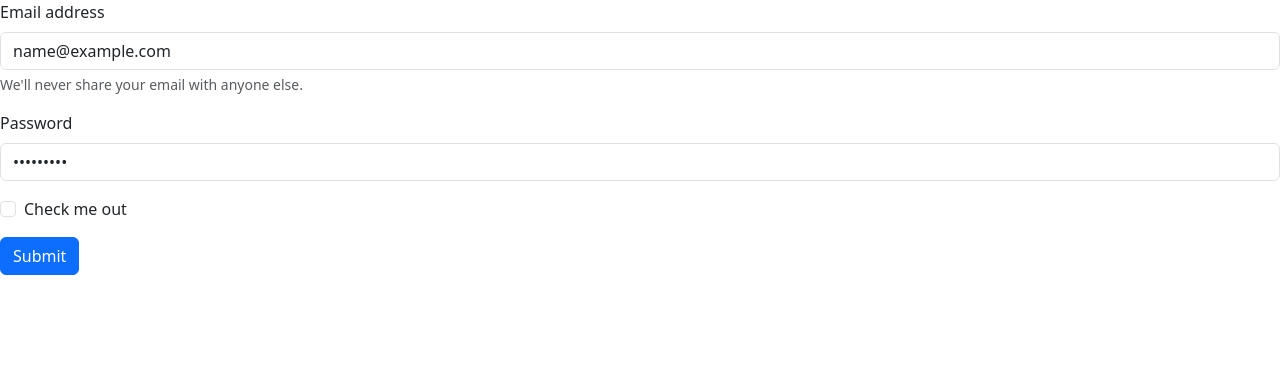
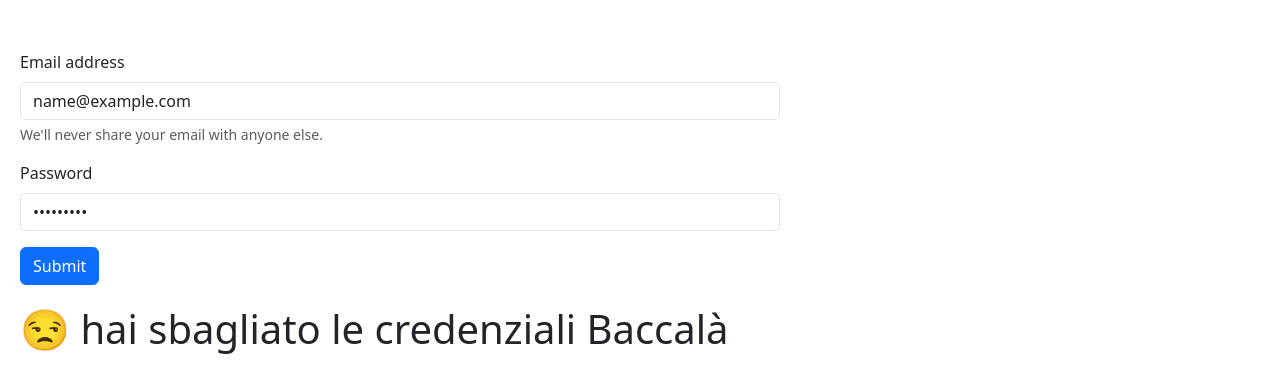
Before and after one commit to Francescodc92/js-mail-dadi, a plain HTML site: page index.html in a window 1280 px wide. Both pictures are taken after typing "name@example.com", "Sample123" into the empty fields and a click on the button "Submit". Drawn offline with nearby package versions, Linux system fonts and the light colour scheme.

Commit message:
end exercize 1

```diff
--- a/css/style.css
+++ b/css/style.css
@@ -5,3 +5,12 @@
   -webkit-font-smoothing: antialiased;
   -moz-osx-font-smoothing: grayscale;
 }
+
+.my-container {
+  max-width: 800px;
+  padding-top: 50px;
+  padding-inline: 20px;
+}
+h1 {
+  margin-top: 20px;
+}
--- a/index.html
+++ b/index.html
@@ -15,6 +15,7 @@
     <link rel="stylesheet" href="./css/style.css" />
   </head>
   <body>
+    <div class="my-container">
       <form id="login-form" method="get" action="">
         <div class="mb-3">
           <label for="email" class="form-label">Email address</label>
@@ -32,14 +33,14 @@
           <label for="exampleInputPassword1" class="form-label">Password</label>
           <input type="password" class="form-control" id="password" />
         </div>
-      <div class="mb-3 form-check">
-        <input type="checkbox" class="form-check-input" id="exampleCheck1" />
-        <label class="form-check-label" for="exampleCheck1">Check me out</label>
-      </div>
+
         <button type="submit" class="btn btn-primary">Submit</button>
       </form>
       <!--end form -->
+      <h1 id="login-result"></h1>
       <!--bootstrap js-->
+    </div>
+    <!--my container-->
     <script
       src="https://cdn.jsdelivr.net/npm/bootstrap@5.3.0/dist/js/bootstrap.bundle.min.js"
       integrity="sha384-geWF76RCwLtnZ8qwWowPQNguL3RmwHVBC9FhGdlKrxdiJJigb/j/68SIy3Te4Bkz"
--- a/js/script.js
+++ b/js/script.js
@@ -19,7 +19,6 @@ Ragionamento Base
         - svuotare il form per permettergli di inserire un nuovo valore
 
 */
-const formElement = document.querySelector("#login-form")
 const registeredUsers = [
   {
     email: "francescodicorpo30@gmail.com",
@@ -38,13 +37,14 @@ const registeredUsers = [
     password: "123645abg",
   },
 ]
-
+const formElement = document.querySelector("#login-form")
+const LoginResult = document.querySelector("#login-result")
 formElement.addEventListener("submit", (e) => {
   e.preventDefault()
   const emailInput = document.querySelector("#email")
   const passwordInput = document.querySelector("#password")
-  const emailValue = emailInput.value.toLowerCase()
-  const passwordValue = passwordInput.value
+  let emailValue = emailInput.value.toLowerCase()
+  let passwordValue = passwordInput.value
   let authorizedUser = false
 
   registeredUsers.forEach((user) => {
@@ -56,8 +56,9 @@ formElement.addEventListener("submit", (e) => {
   })
 
   if (authorizedUser == true) {
-    console.log("hai effettuato l'accesso")
+    formElement.style.display = "none"
+    LoginResult.innerHTML = " 🥳🎉 hai effettuato l'accesso"
   } else {
-    console.log("hai sbagliato l'email Bacalà")
+    LoginResult.innerHTML = " 😒 hai sbagliato le credenziali Baccalà"
   }
 })
```
Lines whose indentation alone changed are shown as unchanged.
